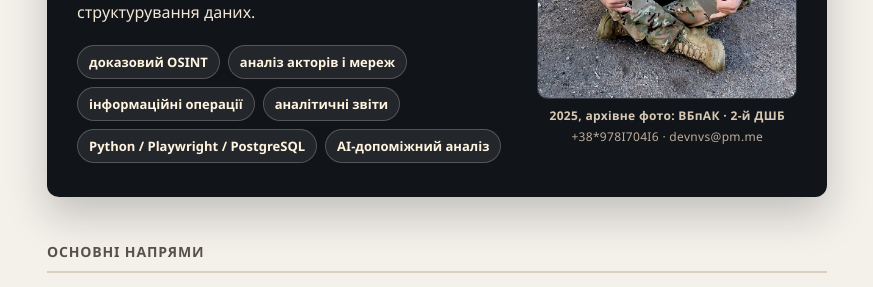
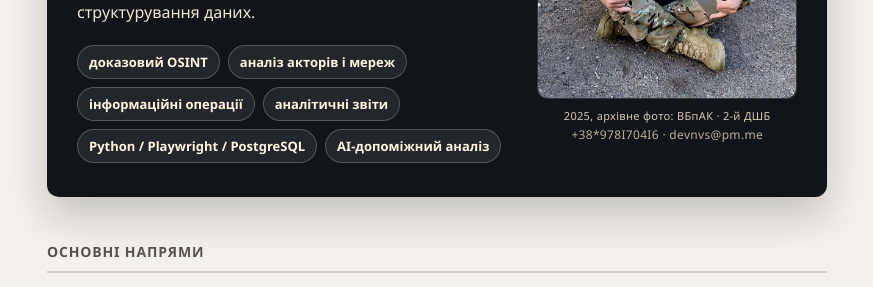
Before and after one commit to NestorVolya/nestorvolya.github.io, a Jekyll site: the page index.html, which Jekyll copies as it is, in a window 1280 px wide. Shown: the part 277-564 px from the top of the page, without its empty margins (203-1076 px from the left). Built offline with Jekyll 4.4.1, drawn with Linux system fonts in a browser that asks for light colours.

Commit message:
home: photo context caption — remove bold, smaller font
Co-Authored-By: Claude Opus 4.8 <noreply@anthropic.com>

```diff
--- a/index.html
+++ b/index.html
@@ -74,7 +74,7 @@
       letter-spacing: .02em;
     }
     .hero-cap span { display: block; }
-    .cap-context { font-size: 12px; color: #d7c9b5; font-weight: 600; }
+    .cap-context { font-size: 11px; color: #d7c9b5; font-weight: 400; }
     .cap-contact { font-size: 12px; color: #bcae9b; margin-top: 2px; }
 
     .eyebrow {
```
